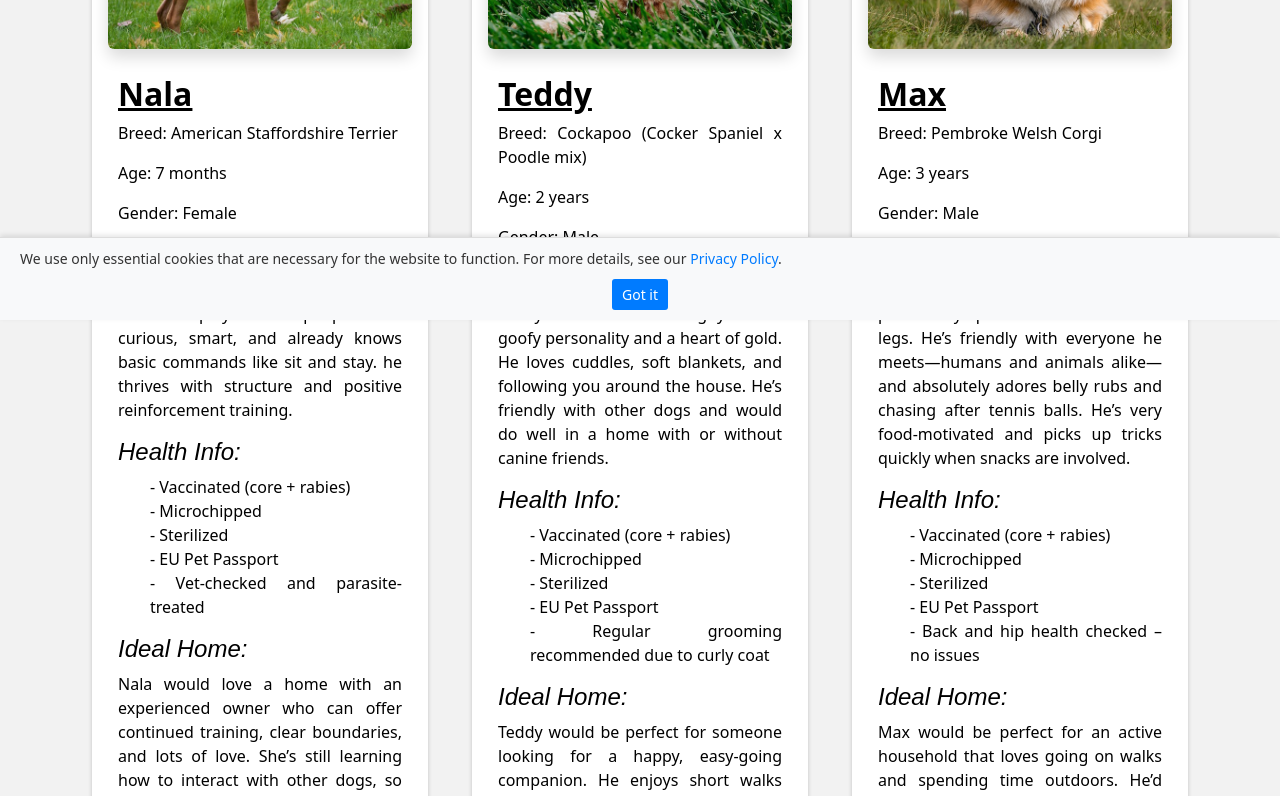
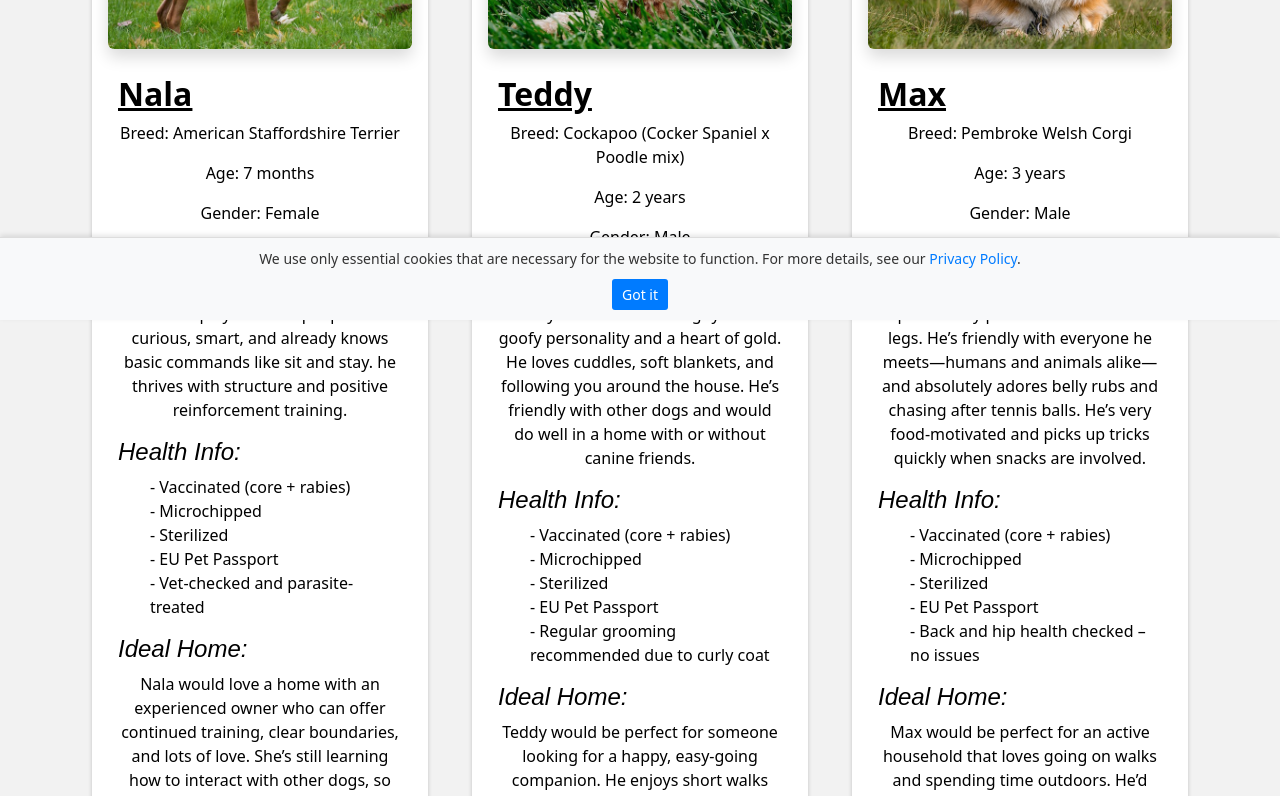
Before and after one commit to kristakorento/animal-rescue-adoption-website, a React (Vite) app: page /dog-profiles in a window 1280 px wide. Shown: the part 480-1276 px from the top of the page. Built offline with nearby package versions, Linux system fonts and the light colour scheme.

Commit message:
AdoptionProcess ja Fees layout sisällöt laitettu ja tyyli tiedoston tekoa aloitettu.

```diff
--- a/src/Nettisivujen_Koodit/FeesAndProcess.jsx
+++ b/src/Nettisivujen_Koodit/FeesAndProcess.jsx
@@ -8,7 +8,7 @@ function FeesAndProcess(){
           <div className='bg-color-yellow' style={{ backgroundColor: "#ffe08a", padding: "2rem", textAlign: "center" }}>
             <h1>Adoption Process</h1>
             <h3>Adoption Process & Fees</h3>
-            <p>
+            <p className='info'>
             Adopting a rescue dog is a life-changing experience — for both you and the dog. At Hope Tails Rescue,
             we believe in thoughtful, well-matched adoptions that lead to lifelong companionship. That’s why we’ve created a
             clear, step-by-step process to help guide you from the first meet-and-greet to welcoming your new best friend home.  <br />
@@ -73,7 +73,7 @@ function FeesAndProcess(){
 
                     <h3>Adoption Timeline</h3>
                     <p>
-                        The adoption process usually takes about 1 to 2 weeks, depending on how quickly each step is completed.
+                        The adoption process usually takes about 1 to 2 weeks, depending on how quickly each step is completed. <br /> <br />
                         Here's a general overview:
                     </p>
 
@@ -96,6 +96,7 @@ function FeesAndProcess(){
                         At Hope Tails Rescue, our adoption fee helps cover a portion of the costs involved in rescuing,
                         caring for, and transporting our dogs safely to Finland. Every adopted dog receives:
                     </p>
+                    <div className='adoption-fees'>
                         <ul>
                             <li>-Vaccinations (core + rabies)</li>
                             <li>- Microchipping</li>
@@ -106,6 +107,7 @@ function FeesAndProcess(){
                             <li>- Travel from Spain to our shelter in Finland</li>
                             <li>- Ongoing care and behavioral observation</li>
                         </ul>
+                    </div>
 
                     <p>Current Adoption Fee: 450–500€ <br /> </p>
                     <p>(Please note: fees may vary slightly based on age, medical needs, or travel costs.) <br /> </p>
--- a/src/Nettisivujen_Tyylit/AdoptionProcess.css
+++ b/src/Nettisivujen_Tyylit/AdoptionProcess.css
@@ -0,0 +1,77 @@
+.info{
+    align-items: center;
+}
+.info, p{
+    text-align: center;
+}
+p{
+    text-align: center;
+}
+.important-notes li{
+    align-items: center;
+    text-align: center;
+    margin: 0;
+    padding: 0;
+}
+.adoption-fees, li{
+    align-items: center;
+    text-align: left;
+    margin: 0;
+    padding: 0;
+}
+bg-color-yellow {
+    background-color: #ffe6a0;
+    margin: 0;
+    padding: 0;
+    width: 100%;
+    text-align: center;
+  }
+
+  .bg-color-grey{
+    background-color: #f2f2f2;
+    margin: 0;
+    padding: 0;
+    /* width: 100%; */
+    align-items: center;
+  }
+
+  /* Extra small devices (phones, 600px and down) */
+  @media only screen and (max-width: 600px) {
+    .homepage-img {
+      width: 100%;
+    }
+  }
+
+  /* Small devices (portrait tablets and large phones, 600px and up) */
+  @media only screen and (min-width: 600px) {
+
+  }
+
+  /* Medium devices (landscape tablets, 768px and up) */
+  @media only screen and (min-width: 768px) {
+
+  }
+
+  /* Large devices (laptops/desktops, 992px and up) */
+  @media only screen and (min-width: 992px) {
+    .header-text {
+      padding-left: 50px;
+      padding-right: 50px;
+    }
+  }
+
+  @media only screen and (min-width: 600px) and (max-width: 991px) {
+    .flex-between-600-991 {
+      display: flex;
+      justify-content: center;
+      align-items: center;
+    }
+  }
+
+  /* Extra large devices (large laptops and desktops, 1200px and up) */
+  @media only screen and (min-width: 1200px) {
+    .header-text {
+      padding-left: 200px;
+      padding-right: 200px;
+    }
+  }
```
Lines whose indentation alone changed are shown as unchanged.
